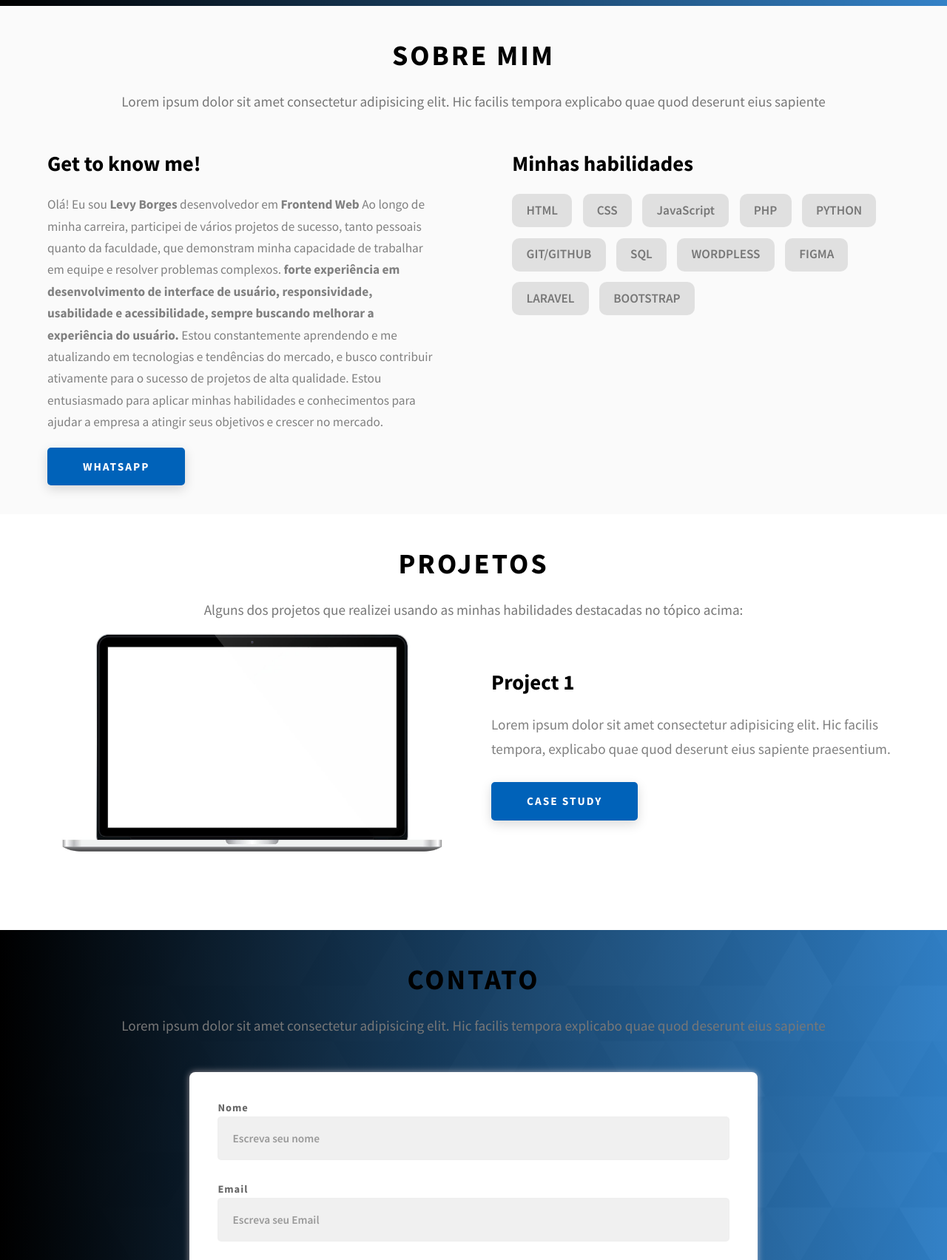
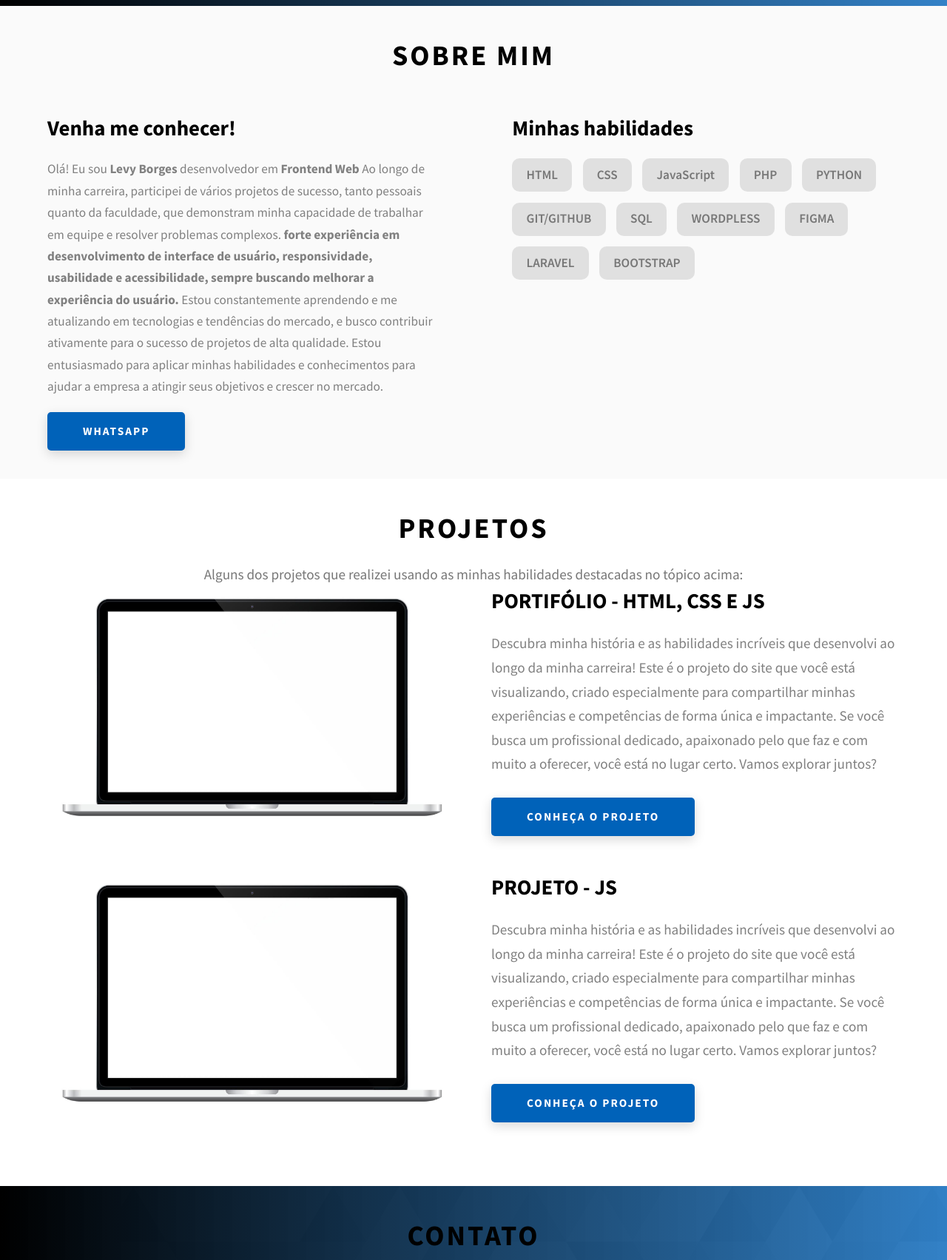
Before and after one commit to levyborgesbr/PORTIFOLIO-LEVY, a plain HTML site: page index.html in a window 1280 px wide. Shown: the part 760-2463 px from the top of the page at 74% size. Drawn offline with Linux system fonts and the light colour scheme; files whose address does not match are found by name.

Commit message:
ATUALIZAÇÂO 25.04

```diff
--- a/css/style.css
+++ b/css/style.css
@@ -80,7 +80,11 @@ textarea {
     padding: calc(1.5rem - 2px) calc(5rem - 2px); }
 
 .sec-altura {
-  padding: 4rem 0; }
+  padding: 4rem 0;}
+
+.altura {
+  padding-bottom: 8rem;
+}
 
 .d-none {
   display: none; }
--- a/index.html
+++ b/index.html
@@ -27,27 +27,21 @@
       <div class="header__main">
         <ul class="header__links">
           <li class="header__link-wrapper">
-            <a href="./index.html" class="header__link"> HOME </a>
+            <a href="./index.html" class="header__link">HOME</a>
           </li>
           <li class="header__link-wrapper">
-            <a href="./index.html#about" class="header__link">SOBRE </a>
+            <a href="./index.html#about" class="header__link">SOBRE</a>
           </li>
           <li class="header__link-wrapper">
             <a href="./index.html#projects" class="header__link">PROJETOS</a>
           </li>
           <li class="header__link-wrapper">
-            <a href="./index.html#contact" class="header__link"> CONTATO </a>
+            <a href="./index.html#contact" class="header__link">CONTATO</a>
           </li>
         </ul>
         <div class="header__main-ham-menu-cont">
-          <img
-            src="./imagens/svg/ham-menu.svg"
-            class="header__main-ham-menu"
-          />
-          <img
-            src="./imagens/svg/ham-menu-close.svg"
-            class="header__main-ham-menu-close d-none"
-          />
+          <img src="./imagens/svg/ham-menu.svg" class="header__main-ham-menu"/>
+          <img src="./imagens/svg/ham-menu-close.svg" class="header__main-ham-menu-close d-none"/>
         </div>
       </div>
     </div>
@@ -55,19 +49,19 @@
       <div class="header__sm-menu-content">
         <ul class="header__sm-menu-links">
           <li class="header__sm-menu-link">
-            <a href="./index.html"> HOME </a>
+            <a href="./index.html">HOME</a>
           </li>
 
           <li class="header__sm-menu-link">
-            <a href="./index.html#about"> SOBRE </a>
+            <a href="./index.html#about">SOBRE</a>
           </li>
 
           <li class="header__sm-menu-link">
-            <a href="./index.html#projects"> PROJETOS </a>
+            <a href="./index.html#projects">PROJETOS</a>
           </li>
 
           <li class="header__sm-menu-link">
-            <a href="./index.html#contact"> CONTATO </a>
+            <a href="./index.html#contact">CONTATO</a>
           </li>
         </ul>
       </div>
@@ -87,24 +81,24 @@
           </p>
         </div>
         <div class="home-hero__cta">
-          <a href="./#projects" class="botao botao--bg">Projeto</a>
+          <a href="https://github.com/levyborgesbr/PORTIFOLIO-LEVY.git" target="_blank" class="botao botao--bg">Projeto</a>
         </div>
       </div>
 
         <div class="home-icones">
           <div>
-            <a href="#" class="home-icone-indiv">
+            <a href="https://www.linkedin.com/in/levyborges/" target="_blank" class="home-icone-indiv">
               <img src="./imagens/icones/linkedin-ico.png" alt="icon" class="home-icone-img"/>
             </a>
           </div>
           <div>
-            <a href="#" class="home-icone-indiv">
+            <a href="https://github.com/levyborgesbr" target="_blank" class="home-icone-indiv">
               <img
                 src="./imagens/icones/github-ico.png" alt="icon" class="home-icone-img"/>
             </a>
           </div>
           <div>
-            <a href="#" class="home-icone-indiv">
+            <a href="https://www.instagram.com/levyborgesbr/" target="_blank" class="home-icone-indiv">
               <img
                 src="./imagens/icones/insta-ico.png" alt="icon" class="home-icone-img"/>
             </a>
@@ -124,14 +118,10 @@
         <div class="main-container">
           <h2 class="titulo-e-sub-sobremim">
             <span class="titulos">Sobre mim</span>
-            <span class="texto-sub">
-              Lorem ipsum dolor sit amet consectetur adipisicing elit. Hic facilis
-              tempora explicabo quae quod deserunt eius sapiente
-            </span>
           </h2>
           <div class="about-conteudo">
             <div>
-              <h3 class="about-conteudo-titulo">Get to know me!</h3>
+              <h3 class="about-conteudo-titulo">Venha me conhecer!</h3>
               <div>
                 <p class="about-conteudo-texto">
                   Olá! Eu sou
@@ -145,7 +135,7 @@
                   conhecimentos para ajudar a empresa a atingir seus objetivos e crescer no mercado.
                 </p>
               </div>
-              <a href="./#contact" class="botao botao--med botao--theme">WhatsApp</a>
+              <a href="https://wa.me/5511986850102?text=Ol%C3%A1+Levy+Borges%21+Tudo+bem%3F" target="_blank" class="botao botao--med botao--theme">WhatsApp</a>
             </div>
             <div>
               <h3 class="about-conteudo-titulo">Minhas habilidades</h3>
@@ -186,16 +176,22 @@
                 <img src="./imagens/diversos/macbook.jpeg" alt="Software Screenshot" class="projetos-img" loading="lazy"/>
               </div>
               <div class="projetos-texto">
-                <h3 class="projetos-titulo">Project 1</h3>
+                <h3 class="projetos-titulo">PORTIFÓLIO - HTML, CSS E JS</h3>
                 <p class="projetos-descri">
-                  Lorem ipsum dolor sit amet consectetur adipisicing elit. Hic
-                  facilis tempora, explicabo quae quod deserunt eius sapiente
-                  praesentium.
+                  Descubra minha história e as habilidades incríveis que desenvolvi ao longo da minha carreira! Este é o projeto do site que você está visualizando, criado especialmente para compartilhar minhas experiências e competências de forma única e impactante. Se você busca um profissional dedicado, apaixonado pelo que faz e com muito a oferecer, você está no lugar certo. Vamos explorar juntos?
                 </p>
-                <a
-                  href="./project-1.html"
-                  class="botao botao--med botao--theme dynamicBgClr"
-                  target="_blank">Case Study</a>
+                <a href="https://github.com/levyborgesbr/PORTIFOLIO-LEVY.git" target="_blank" class="botao botao--med botao--theme" target="_blank">Conheça o projeto</a>
+              </div>
+
+              <div>
+                <img src="./imagens/diversos/macbook.jpeg" alt="Software Screenshot" class="projetos-img" loading="lazy"/>
+              </div>
+              <div class="projetos-texto">
+                <h3 class="projetos-titulo">PROJETO - JS</h3>
+                <p class="projetos-descri">
+                  Descubra minha história e as habilidades incríveis que desenvolvi ao longo da minha carreira! Este é o projeto do site que você está visualizando, criado especialmente para compartilhar minhas experiências e competências de forma única e impactante. Se você busca um profissional dedicado, apaixonado pelo que faz e com muito a oferecer, você está no lugar certo. Vamos explorar juntos?
+                </p>
+                <a href="https://github.com/levyborgesbr/PORTIFOLIO-LEVY.git" target="_blank" class="botao botao--med botao--theme" target="_blank">Conheça o projeto</a>
               </div>
             </div>
           </div>
```
